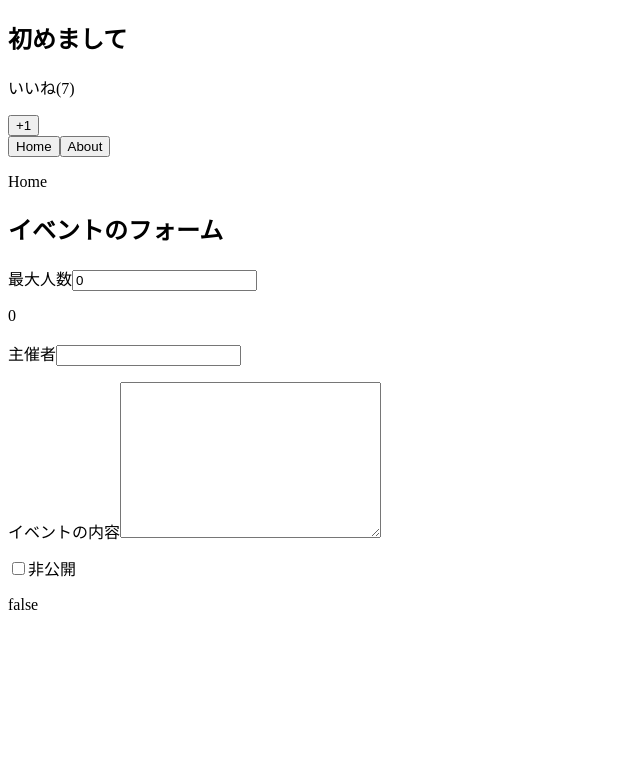
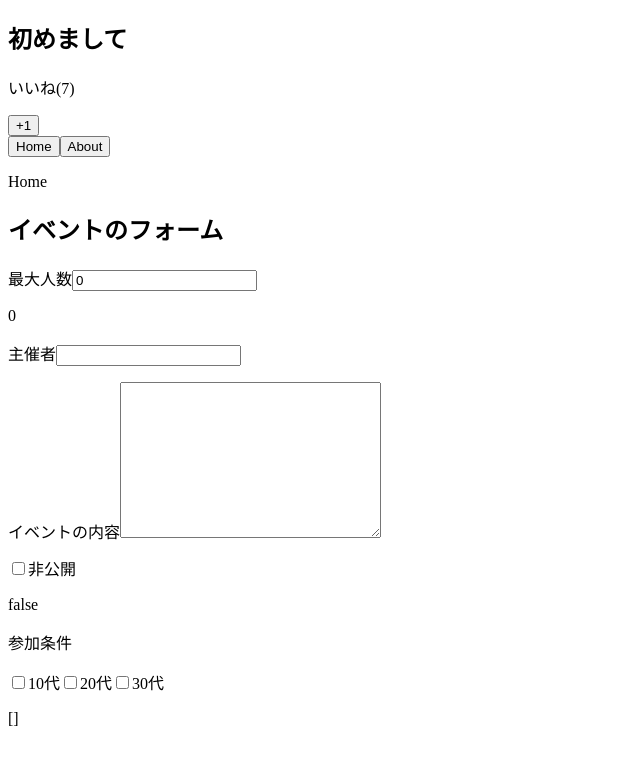
Before and after one commit to k-kudo-hub/vuejs-practice, a Vue app: page / in a window 1280 px wide. Shown: the top 764 px of the page, without its empty margins (0-640 px from the left). Built offline with nearby package versions, Linux system fonts and the light colour scheme.

Commit message:
複数チェックボックスの双方向バインディング

```diff
--- a/src/App.vue
+++ b/src/App.vue
@@ -27,6 +27,14 @@
       <input type="checkbox" id="isPrivate" v-model="eventData.isPrivate">
       <label for="isPrivate">非公開</label>
       <p>{{ eventData.isPrivate }}</p>
+      <p>参加条件</p>
+      <input type="checkbox" id="10" value="10代" v-model="eventData.target">
+      <label for="10">10代</label>
+      <input type="checkbox" id="20" value="20代" v-model="eventData.target">
+      <label for="20">20代</label>
+      <input type="checkbox" id="30" value="30代" v-model="eventData.target">
+      <label for="30">30代</label>
+      <p>{{ eventData.target }}</p>
     </div>
   </div>
 </template>
@@ -46,7 +54,8 @@
         maxNumber: 0,
         host: "",
         detail: "",
-        isPrivate: false
+        isPrivate: false,
+        target: []
       }
     };
   },
```
